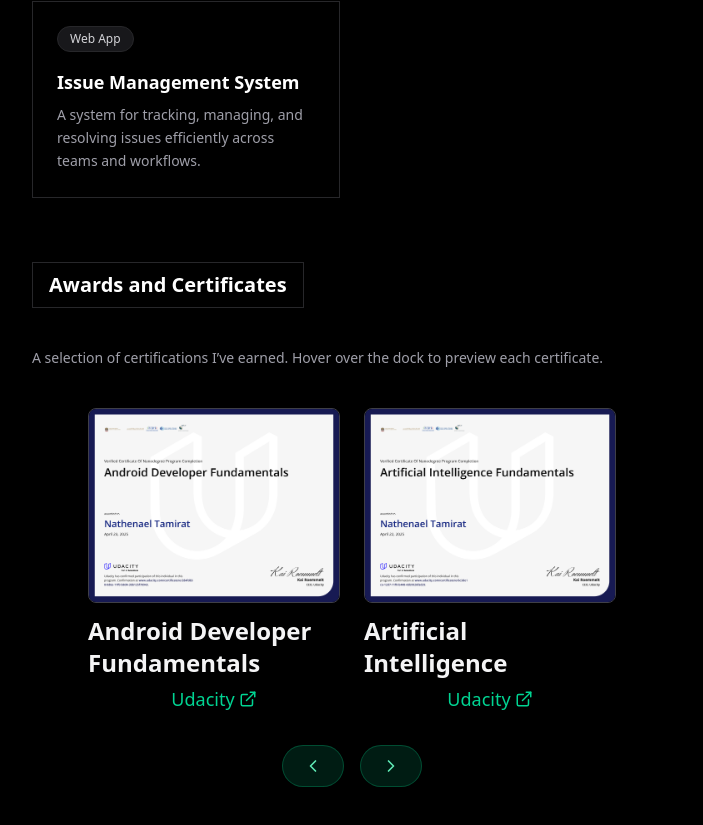
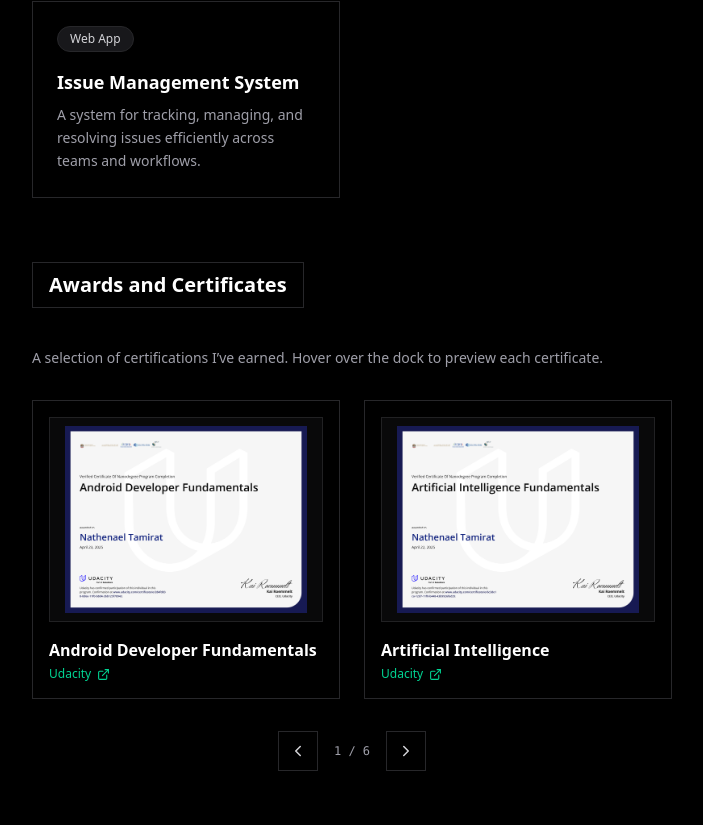
Before and after one commit to NathenaelTamirat/portfolio, a Next.js app: page / in a window 1280 px wide. Shown: the part 2377-3202 px from the top of the page, without its empty margins (288-991 px from the left). Built offline with nearby package versions, Linux system fonts and the light colour scheme; no server answers.

Commit message:
feat(certificates): stop dock scaling animation and add responsive stationary carousel

```diff
--- a/app/components/CertificateDock.tsx
+++ b/app/components/CertificateDock.tsx
@@ -1,6 +1,7 @@
 "use client";
 
-import { useCallback, useRef, useState } from "react";
+import { useState } from "react";
+import Image from "next/image";
 import { FiExternalLink, FiChevronLeft, FiChevronRight } from "react-icons/fi";
 
 type Certificate = {
@@ -8,6 +9,8 @@
   subtitle: string;
   preview: string;
   link: string;
+  width: number;
+  height: number;
 };
 
 const certificates: Certificate[] = [
@@ -16,187 +19,136 @@
     subtitle: "Udacity",
     preview: "/certificates/udacity-android.png",
     link: "https://www.udacity.com/certificate/e/284fd838-0d6e-11f0-b8d4-3bb125f78943",
+    width: 600,
+    height: 463,
   },
   {
     title: "Artificial Intelligence",
     subtitle: "Udacity",
     preview: "/certificates/udacity-ai.png",
     link: "https://www.udacity.com/certificate/e/6c3de1ca-12d7-11f0-b448-43b9926fad29",
+    width: 600,
+    height: 463,
   },
   {
     title: "Data Analysis Fundamentals",
     subtitle: "Udacity",
     preview: "/certificates/udacity-data-analyst.png",
     link: "https://www.udacity.com/certificate/e/546eec08-1c80-11f0-9ff0-7f21adfdda5b",
+    width: 600,
+    height: 463,
   },
   {
     title: "Programming Fundamentals",
     subtitle: "Udacity",
     preview: "/certificates/udacity-tech-scholarship.png",
     link: "/certificates/udacity-tech-scholarship.pdf",
+    width: 600,
+    height: 463,
   },
   {
     title: "Code in Place",
     subtitle: "Stanford",
     preview: "/certificates/stanford-code-in-place.png",
     link: "/certificates/stanford-code-in-place.pdf",
+    width: 600,
+    height: 425,
   },
   {
     title: "ALX - Professional Foundation",
     subtitle: "ALX",
     preview: "/certificates/alx-professional-foundations.png",
     link: "https://savanna.alxafrica.com/certificates/7pLMPxrseN",
+    width: 1280,
+    height: 720,
   },
 ];
 
-const MAX_SCALE = 1.35;
-const INFLUENCE = 240;
-const VISIBLE = 2;
+export default function CertificateDock() {
+  const [currentIndex, setCurrentIndex] = useState(0);
+  const total = certificates.length;
 
-export default function CertificateDock() {
-  const cardRefs = useRef<(HTMLAnchorElement | null)[]>([]);
-  const [scales, setScales] = useState<number[]>(certificates.map(() => 1));
-  const [active, setActive] = useState<number | null>(null);
-  const [start, setStart] = useState(0);
-  const [page, setPage] = useState(0);
-
-  const handleMouseMove = useCallback((x: number) => {
-    setScales(
-      certificates.map((_, i) => {
-        const el = cardRefs.current[i];
-        if (!el) return 1;
-        const r = el.getBoundingClientRect();
-        const center = r.left + r.width / 2;
-        const dist = Math.abs(x - center);
-        if (dist > INFLUENCE) return 1;
-        const t = 1 - dist / INFLUENCE;
-        const eased = 1 - Math.pow(1 - t, 5);
-        return 1 + (MAX_SCALE - 1) * eased;
-      })
-    );
-  }, []);
-
-  const go = (dir: 1 | -1) => {
-    const n = certificates.length;
-    setStart((s) => (s + dir + n) % n);
+  const handlePrev = () => {
+    setCurrentIndex((prev) => (prev - 1 + total) % total);
   };
 
-  const step = () => setPage((p) => p + 1);
+  const handleNext = () => {
+    setCurrentIndex((prev) => (prev + 1) % total);
+  };
+
+  // On desktop we display 2 items side-by-side, on mobile 1 item
+  const item1 = certificates[currentIndex];
+  const item2 = certificates[(currentIndex + 1) % total];
 
   return (
-    <div
-      className="relative w-full"
-      onMouseMove={(e) => handleMouseMove(e.clientX)}
-      onMouseLeave={() => {
-        setScales(certificates.map(() => 1));
-        setActive(null);
-      }}
-    >
-      <div
-        className="no-scrollbar flex items-stretch justify-center gap-6 px-14 py-2"
-        key={page}
-        style={{ animation: "none" }}
-      >
-        {Array.from({ length: VISIBLE }, (_, k) => {
-          const idx = (start + k) % certificates.length;
-          const cert = certificates[idx];
-          const scale = scales[idx];
-          const isActive = active === idx;
-          return (
-            <a
-              key={idx + "-" + k}
-              href={cert.link}
-              target="_blank"
-              rel="noopener noreferrer"
-              ref={(el) => {
-                cardRefs.current[idx] = el;
-              }}
-              onMouseEnter={() => setActive(idx)}
-              onMouseLeave={() => setActive(null)}
-              className="group relative flex w-[calc(50%-12px)] shrink-0 snap-center flex-col items-center"
-              style={{
-                opacity: active !== null && !isActive ? 0.35 : 1,
-                filter: active !== null && !isActive ? "brightness(0.7)" : "brightness(1)",
-                transition: "opacity 200ms ease, filter 200ms ease",
-              }}
-            >
-              <div
-                className="relative z-10 w-full"
-                style={{
-                  transform: `scale(${scale})`,
-                  transformOrigin: "top center",
-                  transition: "transform 200ms cubic-bezier(0.34, 1.56, 0.64, 1)",
-                  zIndex: isActive ? 30 : 10,
-                }}
-              >
-                {/* eslint-disable-next-line @next/next/no-img-element */}
-                <img
-                  src={cert.preview}
-                  alt={cert.title}
-                  className="w-full rounded-lg border border-zinc-200 object-cover shadow-md transition-shadow duration-300 group-hover:shadow-xl dark:border-zinc-700"
-                />
-              </div>
-              <div className="pointer-events-none relative z-0 mt-3 flex flex-col items-center gap-1.5">
-                <span className="text-2xl font-semibold text-zinc-800 dark:text-zinc-100">
-                  {cert.title}
-                </span>
-                <span className="flex items-center gap-1 text-lg font-medium text-emerald-600 dark:text-emerald-400">
-                  {cert.subtitle} <FiExternalLink size={18} />
-                </span>
-              </div>
-            </a>
-          );
-        })}
+    <div className="w-full flex flex-col items-center">
+
+      {/* Mobile View: 1 Certificate Card */}
+      <div className="w-full sm:hidden">
+        <CertificateCard cert={item1} />
       </div>
 
-      {/* Infinite-loop carousel controls */}
-      <div className="mt-6 flex items-center justify-center gap-4">
+      {/* Desktop / Tablet View: 2 Certificate Cards */}
+      <div className="hidden sm:grid sm:grid-cols-2 gap-6 w-full">
+        <CertificateCard cert={item1} />
+        <CertificateCard cert={item2} />
+      </div>
+
+      {/* Navigation Controls without Animation */}
+      <div className="mt-8 flex items-center justify-center gap-4">
         <button
           type="button"
-          aria-label="Previous"
-          onClick={() => {
-            go(-1);
-            step();
-          }}
-          className="flex items-center rounded-full border border-emerald-500/30 bg-emerald-100/70 px-5 py-2.5 text-sm font-semibold text-emerald-700 shadow-sm backdrop-blur transition-all hover:scale-105 hover:bg-emerald-100 active:scale-95 dark:bg-emerald-500/15 dark:text-emerald-300 dark:hover:bg-emerald-500/25"
+          aria-label="Previous certificates"
+          onClick={handlePrev}
+          className="flex items-center justify-center rounded-none border border-zinc-200 dark:border-zinc-800 bg-transparent p-2.5 text-zinc-700 dark:text-zinc-300 transition-colors hover:border-emerald-500/50 hover:text-emerald-500 focus-visible:outline-none focus-visible:ring-2 focus-visible:ring-emerald-500"
         >
-          <FiChevronLeft size={20} />
+          <FiChevronLeft size={18} />
         </button>
+
+        <span className="text-xs font-mono text-zinc-500 dark:text-zinc-400">
+          {currentIndex + 1} / {total}
+        </span>
+
         <button
           type="button"
-          aria-label="Next"
-          onClick={() => {
-            go(1);
-            step();
-          }}
-          className="flex items-center rounded-full border border-emerald-500/30 bg-emerald-100/70 px-5 py-2.5 text-sm font-semibold text-emerald-700 shadow-sm backdrop-blur transition-all hover:scale-105 hover:bg-emerald-100 active:scale-95 dark:bg-emerald-500/15 dark:text-emerald-300 dark:hover:bg-emerald-500/25"
+          aria-label="Next certificates"
+          onClick={handleNext}
+          className="flex items-center justify-center rounded-none border border-zinc-200 dark:border-zinc-800 bg-transparent p-2.5 text-zinc-700 dark:text-zinc-300 transition-colors hover:border-emerald-500/50 hover:text-emerald-500 focus-visible:outline-none focus-visible:ring-2 focus-visible:ring-emerald-500"
         >
-          <FiChevronRight size={20} />
+          <FiChevronRight size={18} />
         </button>
       </div>
 
-      {/* Large full-certificate overlay on hover */}
-      {active !== null && certificates[active] ? (
-        <div className="pointer-events-none fixed inset-0 z-50 flex items-center justify-center p-6">
-          <div className="relative max-h-full max-w-3xl overflow-hidden rounded-xl border border-zinc-200 bg-white/95 p-3 shadow-2xl backdrop-blur-xl dark:border-zinc-700 dark:bg-zinc-900/95">
-            {/* eslint-disable-next-line @next/next/no-img-element */}
-            <img
-              src={certificates[active].preview}
-              alt={certificates[active].title}
-              className="max-h-[70vh] w-auto rounded-lg object-contain shadow-md"
-            />
-            <div className="mt-2 flex items-center justify-center gap-2">
-              <span className="text-sm font-semibold text-zinc-800 dark:text-zinc-100">
-                {certificates[active].title}
-              </span>
-              <span className="text-sm text-zinc-400">·</span>
-              <span className="text-sm text-emerald-600 dark:text-emerald-400">
-                {certificates[active].subtitle}
-              </span>
-            </div>
-          </div>
-        </div>
-      ) : null}
     </div>
   );
 }
+
+function CertificateCard({ cert }: { cert: Certificate }) {
+  return (
+    <a
+      href={cert.link}
+      target="_blank"
+      rel="noopener noreferrer"
+      className="group flex flex-col justify-between rounded-none border border-zinc-200 dark:border-zinc-800 bg-transparent p-4 transition-colors hover:border-emerald-500/40 hover:shadow-md focus-visible:outline-none focus-visible:ring-2 focus-visible:ring-emerald-500"
+    >
+      <div className="relative w-full aspect-[4/3] overflow-hidden rounded-none border border-zinc-100 dark:border-zinc-800/80 bg-zinc-50 dark:bg-zinc-900/40">
+        <Image
+          src={cert.preview}
+          alt={cert.title}
+          fill
+          sizes="(max-width: 640px) 100vw, 50vw"
+          className="object-contain p-2"
+        />
+      </div>
+
+      <div className="mt-4 flex flex-col gap-1">
+        <h3 className="text-base font-semibold text-zinc-900 dark:text-white group-hover:text-emerald-500 dark:group-hover:text-emerald-400 transition-colors">
+          {cert.title}
+        </h3>
+        <span className="flex items-center gap-1.5 text-xs font-medium text-emerald-600 dark:text-emerald-400">
+          {cert.subtitle} <FiExternalLink size={13} />
+        </span>
+      </div>
+    </a>
+  );
+}
```
